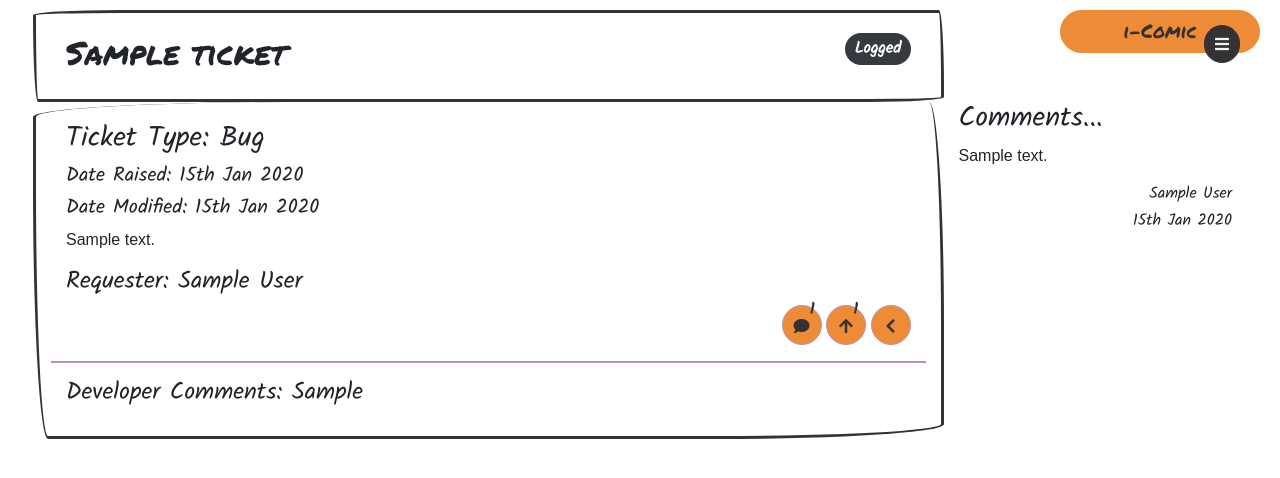
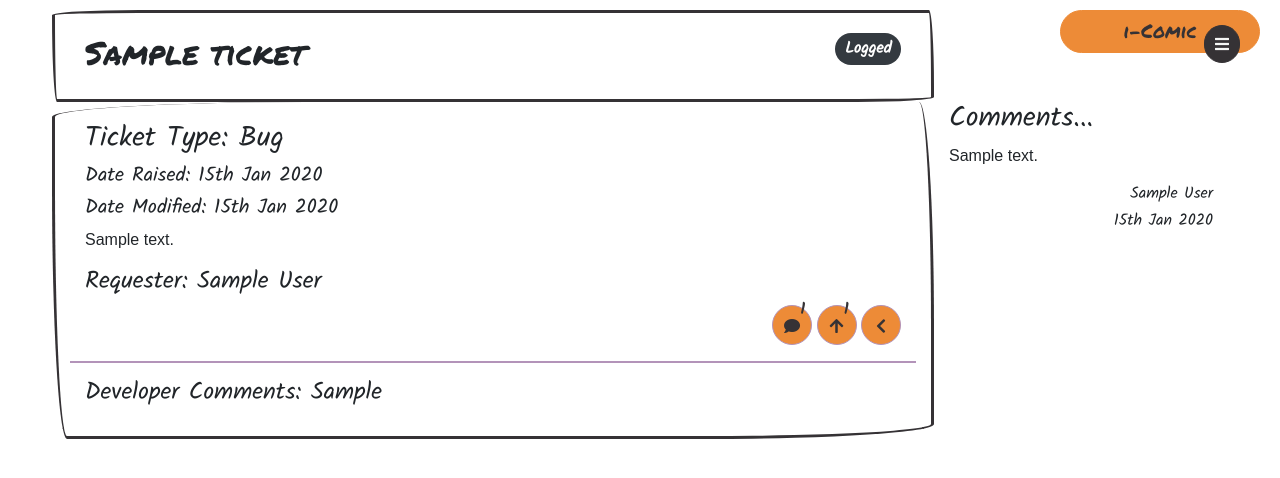
Before and after one commit to julian-garcia/i-comic, a Django app: page /tickets/view/1 in a window 1280 px wide. Shown: the top 478 px of the page. Run offline with Django 3.2, Linux system fonts and the light colour scheme; tables that the repository leaves empty hold one stand-in row (values such as "Sample post"); some libraries are stand-ins or nearby versions; some web fonts are replaced.

Commit message:
Final layout adjustments

```diff
--- a/static/style/_components.scss
+++ b/static/style/_components.scss
@@ -129,6 +129,9 @@ a.brand-button-content {
     margin: 2rem 1.1rem 0 0;
     padding: 0;
     text-align: right;
+    background-color: rgba($light-shade,.85);
+    border-radius: 20px;
+
     li {
       display: block;
     }
@@ -153,7 +156,7 @@ a.brand-button-content {
         opacity: 1;
       }
       .home-menu-text-hide {
-        opacity: 0;
+        opacity: .7;
       }
     }
     .home-menu-item-icon {
--- a/tickets/templates/ticket.html
+++ b/tickets/templates/ticket.html
@@ -2,16 +2,16 @@
 {% load staticfiles %}
 {% block page_title %}i-Comic - View Ticket{% endblock %}
 {% block content %}
-<div class="row">
-  <div class="col-12 col-sm-9 hand-drawn-border comic-strip-container">
+<div class="row mx-1">
+  <div class="col-12 col-md-9 hand-drawn-border comic-strip-container">
     <h2 class="d-flex justify-content-between">
       {{ ticket.title }}
       <span class="badge badge-pill badge-dark ticket-status">{{ ticket.status }}</span>
     </h2>
   </div>
 </div>
-<div class="row mb-3">
-  <div class="col-12 col-sm-6 col-md-9 mb-3 ticket-body hand-drawn-border comic-strip-container ">
+<div class="row mb-3 mx-1">
+  <div class="col-12 col-md-9 mb-3 ticket-body hand-drawn-border comic-strip-container ">
     <h3>Ticket Type: {{ ticket.type }}</h3>
     <h5>Date Raised: {{ ticket.date_raised|date:'jS M Y' }}</h4>
     <h5>Date Modified: {{ ticket.date_last_saved|date:'jS M Y' }}</h4>
@@ -43,7 +43,7 @@
     </div>
     {% endif %}
   </div>
-  <div class="col-12 col-sm-6 col-md-3">
+  <div class="col-12 col-md-9 col-xl-3">
     {% if ticket_comments %}
       <h3>Comments...</h3>
       {% for comment in ticket_comments %}
```
Also changed, not shown: tickets/templates/tickets.html (+4 -4 lines), static/style/main.min.css.
